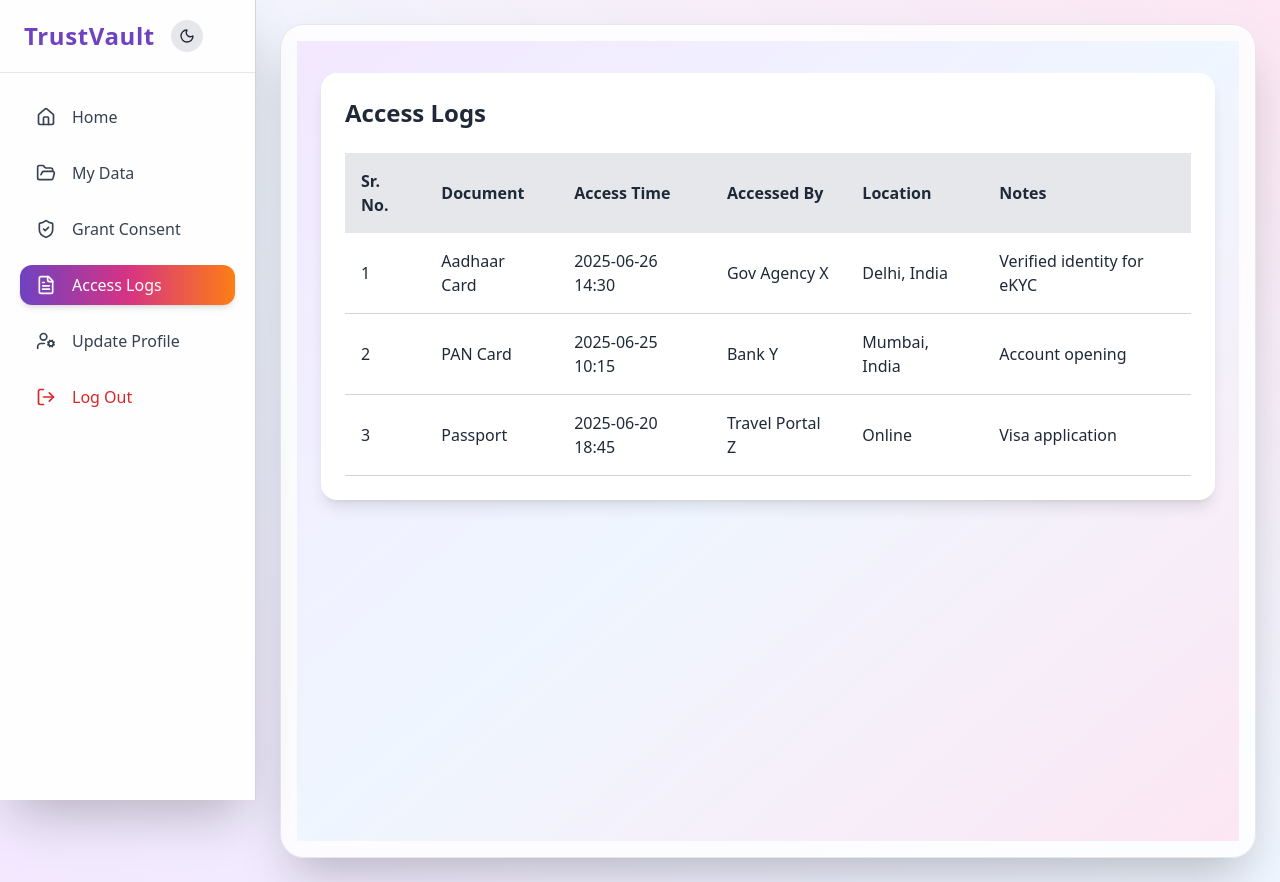
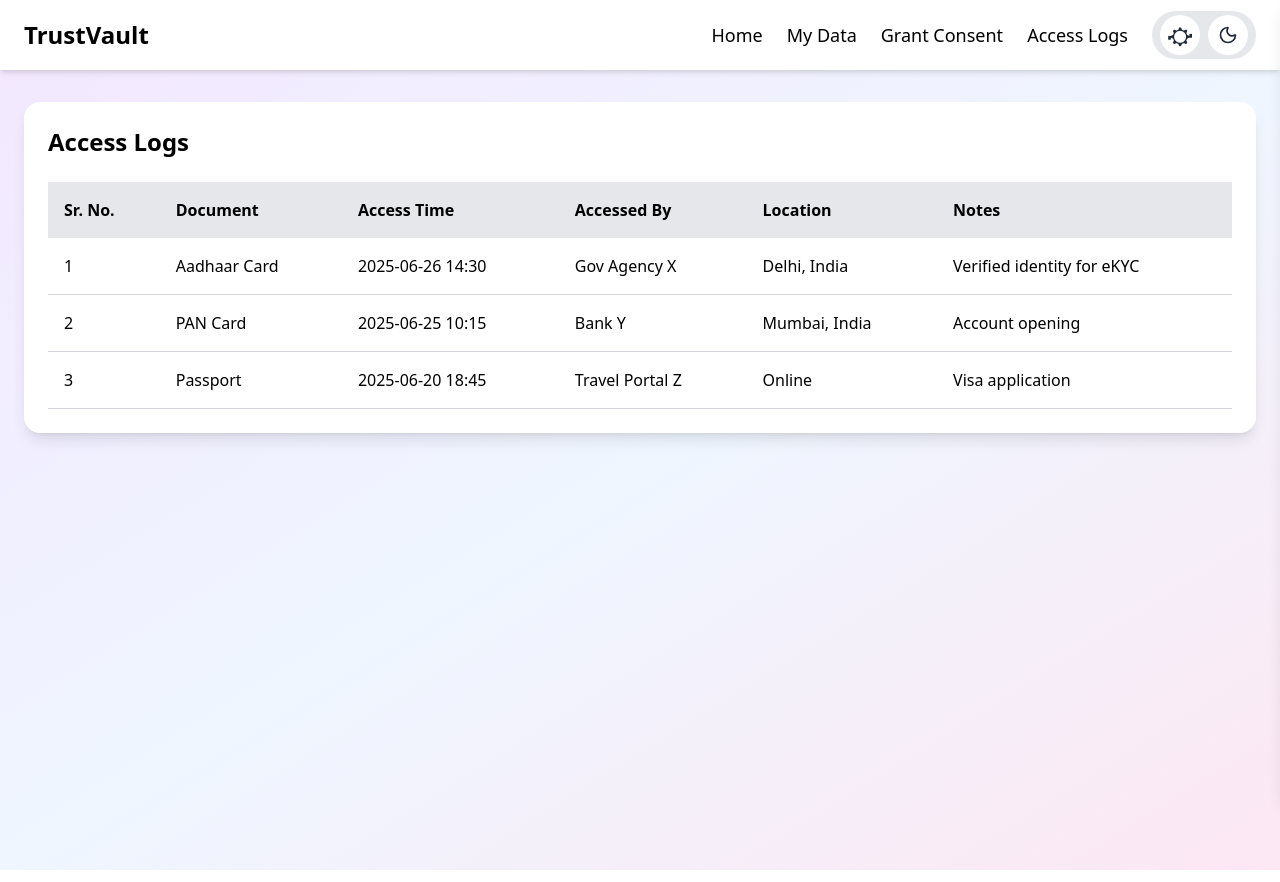
Before and after one commit to nishit-95/TrustVault, a React (Create React App) app in the folder vault/: page /access-log in a window 1280 px wide. Built offline with nearby package versions, Linux system fonts and the light colour scheme.

Commit message:
User side all the changes are done

```diff
--- a/vault/src/Components/Company/CompanyLayout.js
+++ b/vault/src/Components/Company/CompanyLayout.js
@@ -1,3 +1,4 @@
+// src/Components/CompanyLayout.js
 import React, { useState, useEffect } from "react";
 import { Moon, Sun, Menu, X, LogOut } from "lucide-react";
 import { Link, Outlet, useNavigate } from "react-router-dom";
--- a/vault/src/Components/User/AccessLog.js
+++ b/vault/src/Components/User/AccessLog.js
@@ -47,7 +47,7 @@ export default function AccessLog() {
         className="bg-white dark:bg-gray-900 shadow-lg rounded-2xl p-6"
         data-aos="fade-up"
       >
-        <h2 className="text-2xl font-bold mb-6 text-primary">Access Logs</h2>
+        <h2 className="text-2xl font-bold mb-6 text-primary dark:text-sky-400">Access Logs</h2>
 
         <div className="overflow-hidden">
           <table className="min-w-full table-auto border-collapse">
--- a/vault/src/Components/User/GrantConsent.js
+++ b/vault/src/Components/User/GrantConsent.js
@@ -104,7 +104,7 @@ export default function GrantConsent() {
           className="w-full max-w-2xl bg-white dark:bg-gray-900 shadow-lg rounded-2xl p-8"
           data-aos="zoom-in"
         >
-          <h2 className="text-2xl font-bold mb-6 text-center text-primary">
+          <h2 className="text-2xl font-bold mb-6 text-center text-primary dark:text-sky-400">
             Grant Consent
           </h2>
 
--- a/vault/src/Components/User/HomePage.js
+++ b/vault/src/Components/User/HomePage.js
@@ -1,23 +1,19 @@
 // HomePage.js
-import React, { useEffect,useState } from "react";
+import React, { useEffect } from "react";
 import AOS from "aos";
 import "aos/dist/aos.css";
-import { Link, useNavigate } from "react-router-dom";
+import { useNavigate } from "react-router-dom";
 
 export default function HomePage() {
-  const [darkMode, setDarkMode] = useState(false);
   const navigate = useNavigate();
 
+  // Redirect if token exists
   useEffect(() => {
     const token = localStorage.getItem("token");
     if (token) {
       navigate("/login");
     }
   }, [navigate]);
-
-  useEffect(() => {
-    document.documentElement.classList.toggle("dark", darkMode);
-  }, [darkMode]);
 
   useEffect(() => {
     AOS.init({ duration: 1200, once: false });
--- a/vault/src/Components/User/Layout.js
+++ b/vault/src/Components/User/Layout.js
@@ -1,129 +1,185 @@
-// src/Components/Layout.js
+// src/Components/CompanyLayout.js
 import React, { useState, useEffect } from "react";
-import { Link, Outlet, useLocation, useNavigate } from "react-router-dom";
-import { Home, FolderOpen, ShieldCheck, FileText, UserCog, Menu, X, Sun, Moon, LogOut } from "lucide-react";
-import Swal from "sweetalert2";
+import { Moon, Sun, Menu, X, LogOut } from "lucide-react";
+import { Link, Outlet, useNavigate } from "react-router-dom";
+import AOS from "aos";
+import "aos/dist/aos.css";
 
 export default function Layout() {
+  const [darkMode, setDarkMode] = useState(false);
+  const [showLogoutModal, setShowLogoutModal] = useState(false);
   const [sidebarOpen, setSidebarOpen] = useState(false);
-  const [darkMode, setDarkMode] = useState(false);
-  const { pathname } = useLocation();
   const navigate = useNavigate();
 
-  const navItems = [
-    { path: "/homepage", label: "Home", icon: <Home size={20} /> },
-    { path: "/mydata", label: "My Data", icon: <FolderOpen size={20} /> },
-    { path: "/grant-consent", label: "Grant Consent", icon: <ShieldCheck size={20} /> },
-    { path: "/access-log", label: "Access Logs", icon: <FileText size={20} /> },
-    { path: "/update-profile", label: "Update Profile", icon: <UserCog size={20} /> },
+  useEffect(() => {
+    document.documentElement.classList.toggle("dark", darkMode);
+  }, [darkMode]);
+
+  useEffect(() => {
+    AOS.init({ duration: 1200, once: false });
+  }, []);
+
+  const toggleTheme = () => setDarkMode(!darkMode);
+  const toggleSidebar = () => setSidebarOpen(!sidebarOpen);
+  const handleLogoutClick = () => setShowLogoutModal(true);
+  const confirmLogout = () => {
+    setShowLogoutModal(false);
+    localStorage.removeItem("token");
+    navigate("/");
+  };
+  const cancelLogout = () => setShowLogoutModal(false);
+
+  const navLinks = [
+    { name: "Home", path: "/homepage" },
+    { name: "My Data", path: "/mydata" },
+    { name: "Grant Consent", path: "/grant-consent" },
+    { name: "Access Logs", path: "/access-log" },
+    { name: "Update Profile", path: "/update-profile" },
   ];
 
-  const toggleTheme = () => {
-    setDarkMode(!darkMode);
-    document.documentElement.classList.toggle("dark");
-  };
+  return (
+    <div className="min-h-screen bg-gradient-to-br from-purple-100 via-blue-50 to-pink-100 dark:from-gray-900 dark:via-gray-800 dark:to-black dark:text-white transition-colors duration-300 relative">
 
-  const handleLogout = () => {
-    Swal.fire({
-      title: "Are you sure?",
-      text: "Do you want to logout?",
-      icon: "warning",
-      showCancelButton: true,
-      confirmButtonColor: "#d33",
-      cancelButtonColor: "#3085d6",
-      confirmButtonText: "Yes, logout",
-    }).then((result) => {
-      if (result.isConfirmed) {
-        localStorage.removeItem("token");
-        navigate("/");
-      }
-    });
-  };
+      {/* Navbar */}
+      <nav className="relative h-[70px] flex justify-between items-center px-6 py-4 shadow-md bg-white dark:bg-gray-900 dark:text-white z-50">
+        <div className="text-2xl font-bold text-primary">TrustVault</div>
 
-  useEffect(() => {
-    const isDark = localStorage.getItem("theme") === "dark";
-    if (isDark) {
-      document.documentElement.classList.add("dark");
-      setDarkMode(true);
-    }
-  }, []);
+        {/* Right Side NavLinks + Settings */}
+        <div className="hidden md:flex items-center ml-auto gap-6">
+          {/* Nav Links */}
+          <ul className="flex gap-6 text-lg items-center">
+            {navLinks.filter(link => link.name !== "Update Profile").map((link, index) => (
+              <li key={index} data-aos="fade-up" data-aos-delay={index * 100}>
+                <Link
+                  to={link.path}
+                  className="hover:text-primary transition-colors duration-150"
+                >
+                  {link.name}
+                </Link>
+              </li>
+            ))}
+          </ul>
 
-  useEffect(() => {
-    localStorage.setItem("theme", darkMode ? "dark" : "light");
-  }, [darkMode]);
+          {/* Theme & Settings Capsule */}
+          <div className="flex items-center gap-2 px-2 py-1 rounded-full bg-gray-200 dark:bg-gray-700">
+            {/* Settings Dropdown */}
+            <li className="relative group list-none">
+              <div className="w-10 h-10 flex items-center justify-center rounded-full bg-white dark:bg-gray-800">
+                <button className="text-2xl text-gray-800 dark:text-white transition-transform duration-[1200ms] ease-in-out transform group-hover:rotate-[120deg]">
+                  ⛮
+                </button>
+              </div>
+              <ul className="absolute right-0 mt-2 w-44 bg-white dark:bg-gray-900 rounded-lg shadow-md border border-gray-200 dark:border-gray-700 opacity-0 invisible group-hover:visible group-hover:opacity-100 transition-all duration-200 z-50">
+                <li>
+                  <Link
+                    to="/update-profile"
+                    className="block w-full text-left px-4 py-2 text-gray-700 dark:text-white hover:bg-gray-100 dark:hover:bg-gray-700"
+                  >
+                    Update Profile
+                  </Link>
+                </li>
+                <li>
+                  <button
+                    onClick={handleLogoutClick}
+                    className="flex items-center gap-2 w-full text-left px-4 py-2 text-gray-700 dark:text-white hover:bg-gray-100 dark:hover:bg-gray-700"
+                  >
+                    <LogOut size={18} />
+                    Log Out
+                  </button>
+                </li>
+              </ul>
+            </li>
 
-  return (
-    <div className="flex min-h-screen bg-gradient-to-tr from-purple-100 via-blue-50 to-pink-100 dark:from-gray-900 dark:via-gray-800 dark:to-black text-gray-800 dark:text-gray-100 font-sans">
-
-      {/* Sidebar */}
-      <aside className={`fixed z-50 top-0 left-0 h-full w-64 transform transition-transform duration-300
-        ${sidebarOpen ? "translate-x-0" : "-translate-x-full"} md:translate-x-0
-        backdrop-blur-md bg-white/90 dark:bg-[#151525] shadow-2xl border-r border-gray-300 dark:border-gray-700`}>
-
-        <div className="flex items-center justify-between px-6 py-5 border-b border-gray-200 dark:border-gray-700">
-          <div className="flex items-center gap-4">
-            <h1 className="text-2xl font-extrabold text-[#6f42c1] dark:text-indigo-300 tracking-wide">
-              TrustVault
-            </h1>
-            <button
-              onClick={toggleTheme}
-              title="Toggle Theme"
-              className="p-2 rounded-full bg-gray-200 hover:bg-gray-300 dark:bg-gray-700 dark:hover:bg-gray-600 transition"
-            >
-              {darkMode ? <Sun size={16} className="text-yellow-400" /> : <Moon size={16} className="text-gray-800" />}
-            </button>
+            {/* Theme Toggle */}
+            <div className="w-10 h-10 flex items-center justify-center rounded-full bg-white dark:bg-gray-800">
+              <button onClick={toggleTheme} className="text-gray-800 dark:text-white" aria-label="Toggle Theme">
+                {darkMode ? <Sun size={20} /> : <Moon size={20} />}
+              </button>
+            </div>
           </div>
-          <button onClick={() => setSidebarOpen(false)} className="md:hidden text-gray-600 dark:text-gray-300">
-            <X size={22} />
-          </button>
         </div>
 
-        {/* Navigation */}
-        <nav className="px-5 pt-6 space-y-4">
-          {navItems.map(({ path, label, icon }) => (
-            <Link
-              key={path}
-              to={path}
-              className={`flex items-center gap-4 px-4 py-2 rounded-xl font-medium transition-all duration-200
-              ${
-                pathname === path
-                  ? "bg-gradient-to-r from-[#6f42c1] via-[#d63384] to-[#fd7e14] text-white shadow-md"
-                  : "hover:bg-gradient-to-r hover:from-purple-100 hover:to-pink-100 dark:hover:from-[#2e2e60] dark:hover:to-[#3a3a6a] text-gray-700 dark:text-gray-200"
-              }`}
-            >
-              {icon}
-              {label}
-            </Link>
-          ))}
+        {/* Hamburger Button for Mobile */}
+        <button className="md:hidden text-gray-800 dark:text-white" onClick={toggleSidebar}>
+          {sidebarOpen ? <X size={28} /> : <Menu size={28} />}
+        </button>
+      </nav>
 
-          <button
-            onClick={handleLogout}
-            className="flex items-center gap-4 w-full px-4 py-2 rounded-xl font-medium text-red-600 dark:text-red-400 hover:bg-red-100 dark:hover:bg-red-800 transition-all mt-4"
+      {/* Mobile Overlay */}
+      {sidebarOpen && (
+        <div
+          onClick={toggleSidebar}
+          className="fixed inset-0 bg-black/40 backdrop-blur-sm z-40"
+        />
+      )}
+
+      {/* Mobile Sidebar */}
+      <div
+        className={`fixed top-0 right-0 h-full w-2/3 max-w-xs bg-white dark:bg-gray-900 shadow-lg z-50 transform ${
+          sidebarOpen ? "translate-x-0" : "translate-x-full"
+        } transition-transform duration-300 p-6 space-y-6`}
+      >
+        {navLinks.map((link, index) => (
+          <Link
+            key={index}
+            to={link.path}
+            className="block text-lg text-gray-800 dark:text-white font-medium hover:underline"
+            onClick={toggleSidebar}
           >
-            <LogOut size={20} />
-            Log Out
-          </button>
-        </nav>
-      </aside>
+            {link.name}
+          </Link>
+        ))}
 
-      {/* Main Content */}
-      <div className="flex-1 flex flex-col ml-0 md:ml-64">
+        <hr className="border-gray-300 dark:border-gray-700" />
 
-        {/* Mobile Topbar */}
-        <header className="md:hidden flex justify-between items-center p-4 shadow bg-white dark:bg-[#1a1a2a] border-b dark:border-gray-700">
-          <button onClick={() => setSidebarOpen(true)} className="text-gray-700 dark:text-gray-300">
-            <Menu size={24} />
-          </button>
-          <h2 className="text-lg font-semibold text-[#6f42c1] dark:text-indigo-300">User Dashboard</h2>
-        </header>
+        <button
+          onClick={() => {
+            toggleSidebar();
+            handleLogoutClick();
+          }}
+          className="flex items-center gap-2 w-full text-left text-red-600 dark:text-red-400 font-semibold"
+        >
+          <LogOut size={18} />
+          Log Out
+        </button>
 
-        {/* Page Outlet */}
-        <main className="p-6">
-          <div className="bg-white/80 dark:bg-[#202034] backdrop-blur-lg rounded-3xl shadow-2xl border border-gray-200 dark:border-gray-700 p-4 min-h-[85vh] transition-all">
-            <Outlet />
+        <button
+          onClick={toggleTheme}
+          className="mt-4 flex items-center gap-2 text-gray-700 dark:text-white"
+        >
+          {darkMode ? <Sun size={20} /> : <Moon size={20} />}
+          {darkMode ? "Light Mode" : "Dark Mode"}
+        </button>
+      </div>
+
+      {/* Logout Modal */}
+      {showLogoutModal && (
+        <div className="fixed inset-0 bg-black bg-opacity-40 flex items-center justify-center z-50">
+          <div className="bg-white dark:bg-gray-800 text-center rounded-xl p-6 w-[90%] max-w-md shadow-lg">
+            <h2 className="text-xl font-semibold mb-4 text-gray-800 dark:text-white">
+              Are you sure you want to log out?
+            </h2>
+            <div className="flex justify-center gap-4">
+              <button
+                onClick={confirmLogout}
+                className="px-4 py-2 bg-red-600 text-white rounded hover:bg-red-700"
+              >
+                Yes
+              </button>
+              <button
+                onClick={cancelLogout}
+                className="px-4 py-2 bg-gray-400 text-white rounded hover:bg-gray-500"
+              >
+                No
+              </button>
+            </div>
           </div>
-        </main>
-      </div>
+        </div>
+      )}
+
+      <main>
+        <Outlet />
+      </main>
     </div>
   );
 }
--- a/vault/src/Components/User/MyData.js
+++ b/vault/src/Components/User/MyData.js
@@ -163,7 +163,7 @@ export default function MyData() {
         className="bg-white dark:bg-gray-900 shadow-lg rounded-2xl p-6 mb-10"
         data-aos="fade-up"
       >
-        <h2 className="text-2xl font-bold mb-6 text-primary">
+        <h2 className="text-2xl font-bold mb-6 text-primary dark:text-sky-400">
           Upload Document
         </h2>
 
@@ -218,7 +218,7 @@ export default function MyData() {
         className="bg-white dark:bg-gray-900 shadow-lg rounded-2xl p-6"
         data-aos="fade-up"
       >
-        <h2 className="text-2xl font-bold mb-6 text-primary">
+        <h2 className="text-2xl font-bold mb-6 text-primary dark:text-sky-400">
           Uploaded Documents
         </h2>
         <div className="overflow-x-auto">
--- a/vault/src/Components/User/UpdateProfilePage.js
+++ b/vault/src/Components/User/UpdateProfilePage.js
@@ -196,7 +196,7 @@ export default function UpdateProfilePage() {
         className="max-w-xl mx-auto bg-white dark:bg-gray-900 p-8 rounded-2xl shadow-lg"
         data-aos="fade-up"
       >
-        <h2 className="text-2xl font-bold mb-6 text-primary">Update Profile</h2>
+        <h2 className="text-2xl font-bold mb-6 text-primary dark:text-sky-400">Update Profile</h2>
 
         {/* Full Name */}
         <div className="mb-4">
```
